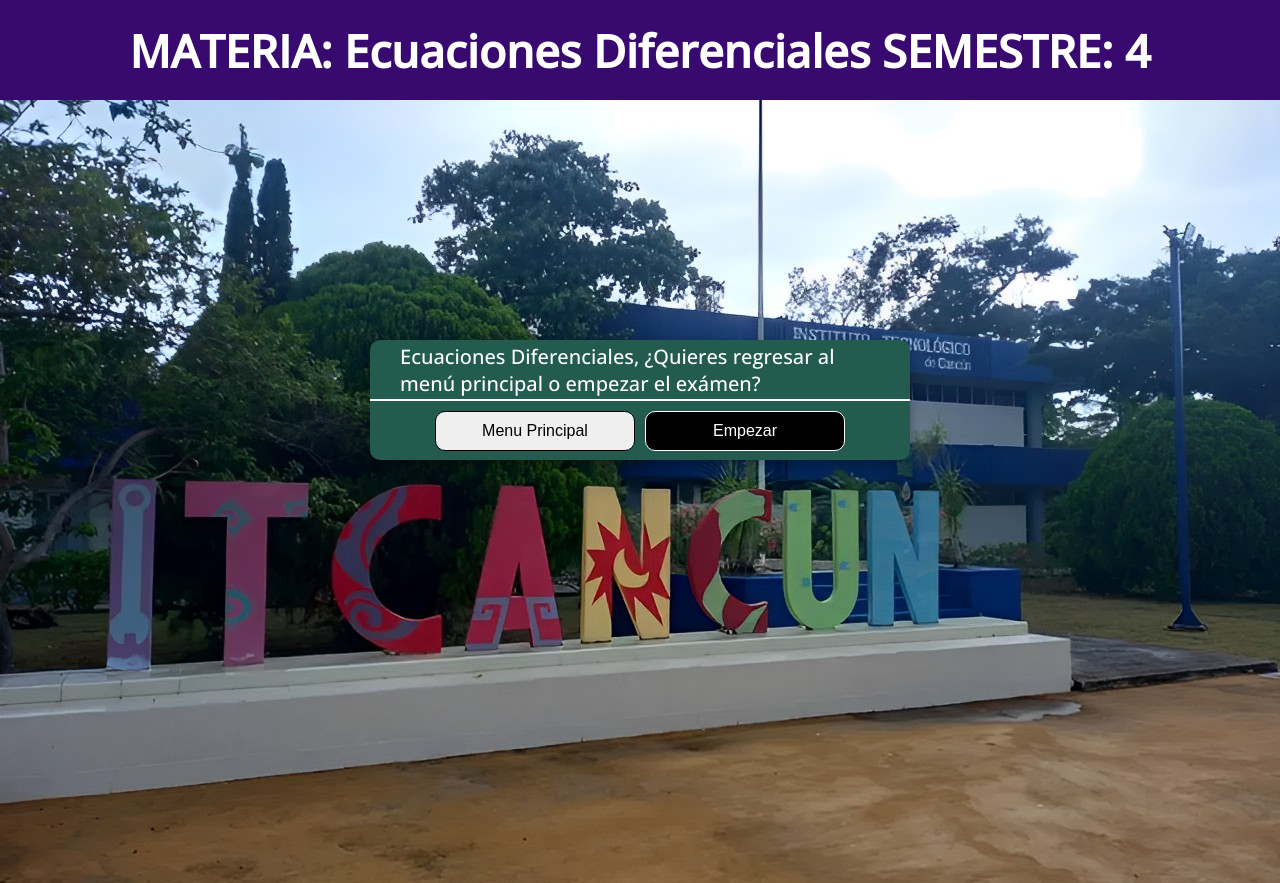
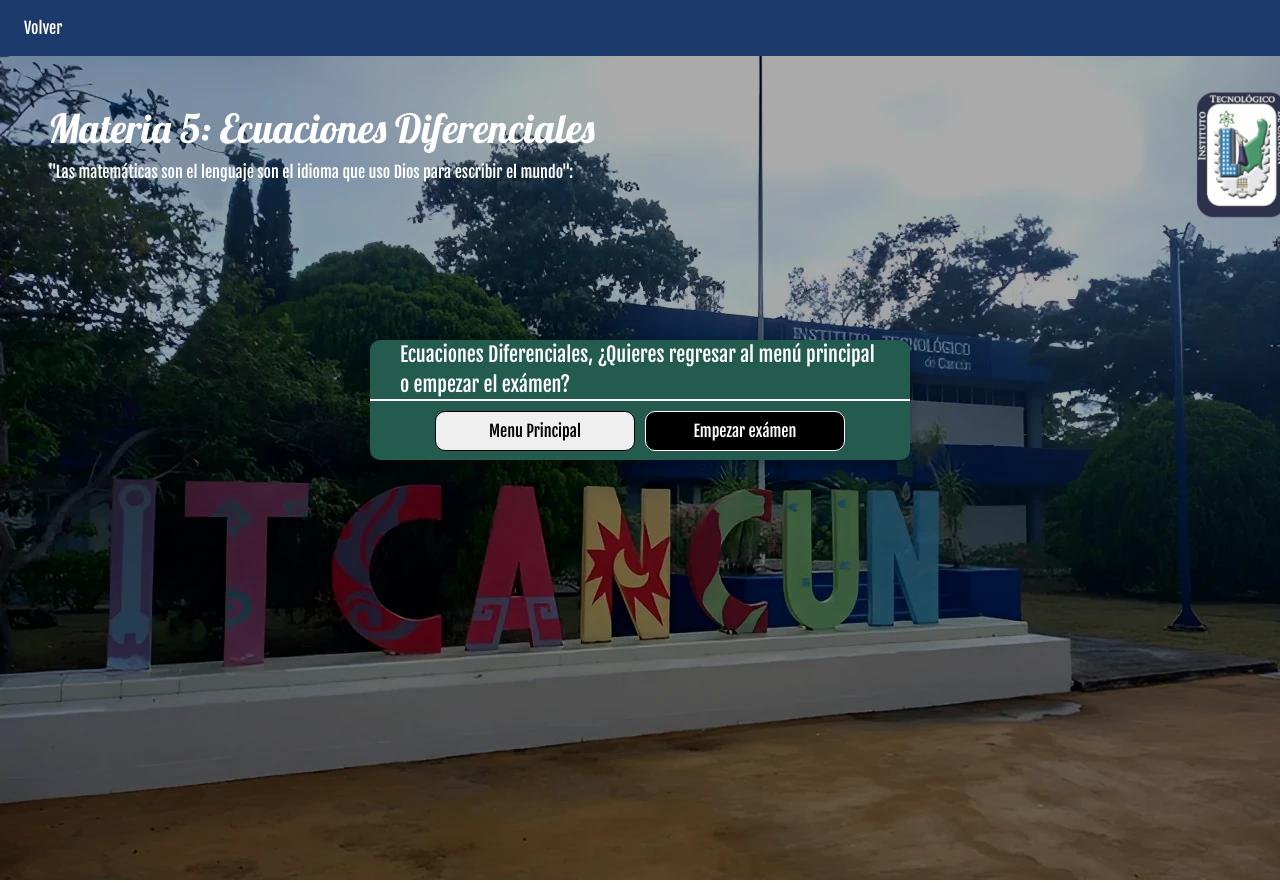
Before and after one commit to hharieta/ecd-play, a plain HTML site: page pages/5-Ecuaciones-Diferenciales.html in a window 1280 px wide. Both pictures are taken after a click on the button "INICIAR". Drawn offline with nearby package versions, Linux system fonts and the light colour scheme; a web font is replaced by a local one.

Commit message:
changed Ecuaciones style

```diff
--- a/pages/5-Ecuaciones-Diferenciales.html
+++ b/pages/5-Ecuaciones-Diferenciales.html
@@ -2,21 +2,57 @@
 <html lang="en">
     <head>
         <style>
-            .heading { color: #ffffff; }
+            @import url("https://fonts.googleapis.com/css2?family=Fjalla+One&family=Girassol&family=Noto+Sans&family=Rampart+One&family=Lobster&display=swap");
         </style>
         <meta charset="UTF-8">
         <meta http-equiv="X-UA-Compatible" content="IE=edge">
         <meta name="viewport" content="width=device-width, initial-scale=1.0">
-        <link rel="stylesheet" href="../styles/index.css">
+        <!-- <link rel="stylesheet" href="../styles/index.css"> -->
+        <link
+        href="https://cdn.jsdelivr.net/npm/bootstrap@5.1.1/dist/css/bootstrap.min.css"
+        rel="stylesheet"
+        integrity="sha384-F3w7mX95PdgyTmZZMECAngseQB83DfGTowi0iMjiWaeVhAn4FJkqJByhZMI3AhiU"
+        crossorigin="anonymous"/>
         <link rel="stylesheet" href="../styles/info.css">
+        <link rel="stylesheet" href="../styles/pages.css">
         <script src="https://kit.fontawesome.com/ebfc397d20.js" crossorigin="anonymous"></script>
         <title>Ecuaciones Diferenciales</title>
     </head>
     <body>
-        <header class="encabezado">
-            <h2 class="heading">MATERIA: Ecuaciones Diferenciales  SEMESTRE: 4</h2>
+        <header>
+            <nav
+              class="navbar navbar-expand-lg navbar-light"
+              style="background-color: #1B396A;"
+            >
+              <a class="navbar-brand" href="#"></a>
+
+              <ul class="navbar-nav">
+                <li class="nav-item">
+                  <a class="nav-link active" aria-current="page" style="color: white;" href="index.html">Volver</a>
+                </li>
+              </ul>
+            </nav>
+            <div
+              class="cover-small d-flex justify-content-end align-items-start p-5 flex-column"
+              style="background-image: url(../src/img/LOGO-ITCANCUN2.png);"
+              title="algebralineal"
+            >
+              <h1 style="color: white;">
+                Materia 5: Ecuaciones Diferenciales
+              </h1>
+              <p style="color: white;">
+                "Las matemáticas son el lenguaje son el idioma que uso Dios para escribir el mundo":
+              </p>
+              <!-- <button class="btn btn-success">
+                Comprar
+              </button> -->
+            </div>
         </header>
-        <!--Boton de inicio-->
+
+        <section>
+            <div class="container mt-5 mb-5">
+                <!--Boton de inicio-->
+
         <div class="start_btn"><button>INICIAR</button></div>
 
         <!--Información del desafio-->
@@ -26,25 +62,25 @@
             </div>
             <div class="buttons">
                 <button class="quit">Menu Principal</button>
-                <button class="restart">Empezar</button>
+                <button class="restart">Empezar exámen</button>
             </div>
         </div>
 
         <!--Quiz box-->
-        <div class="quiz_box">
+        <div class="quiz_box" >
             <header>
-                <div class="title">Desafío: Ecuaciones Diferenciales</div>
+                <div class="title">Desafío: Ecuaciones</div>
                 <div class="timer">
                     <div class="time_text">Tiempo restante: </div>
                     <div class="timer_min">3600</div>
                 </div>
             </header>
             <section>
+                <div class="container mt-5 mb-5"></div>
                 <div class="que_text">
-                    <!-- <span>¿Cuántas soluciones tiene la ecuacion x^2=5x?</span> -->
+
                 </div>
                 <div class="option_list">
-
                 </div>
             </section>
             <footer>
@@ -60,14 +96,16 @@
             <div class="complete_text">
                 ¡Exámen terminado!
             </div>
-            <div class="score_text">
-                <span>Lo sentimos, solo tuviste <p>7</p> de <p>15</p> </span>
+          <div class="score_text">
+                <span style="text-align: justify;"> obtuviste <p style="text-align: justify;">35</p> de <p>50</p> </span>
             </div>
             <div class="buttons">
                 <button class="restart"> Reintentar </button>
-                <a href="index.html"><button class="quit"> Regresar al menu para seleccionar nivel </button></a>
+                <a href="index.html"><button class="quit"> Regresar al menú</button></a>
             </div>
         </div>
+            </div>
+        </section>
 
         <script src="../js/5-Ecuaciones.js"></script>
         <script src="../js/5-preguntas-ecuaciones.js"></script>
```
